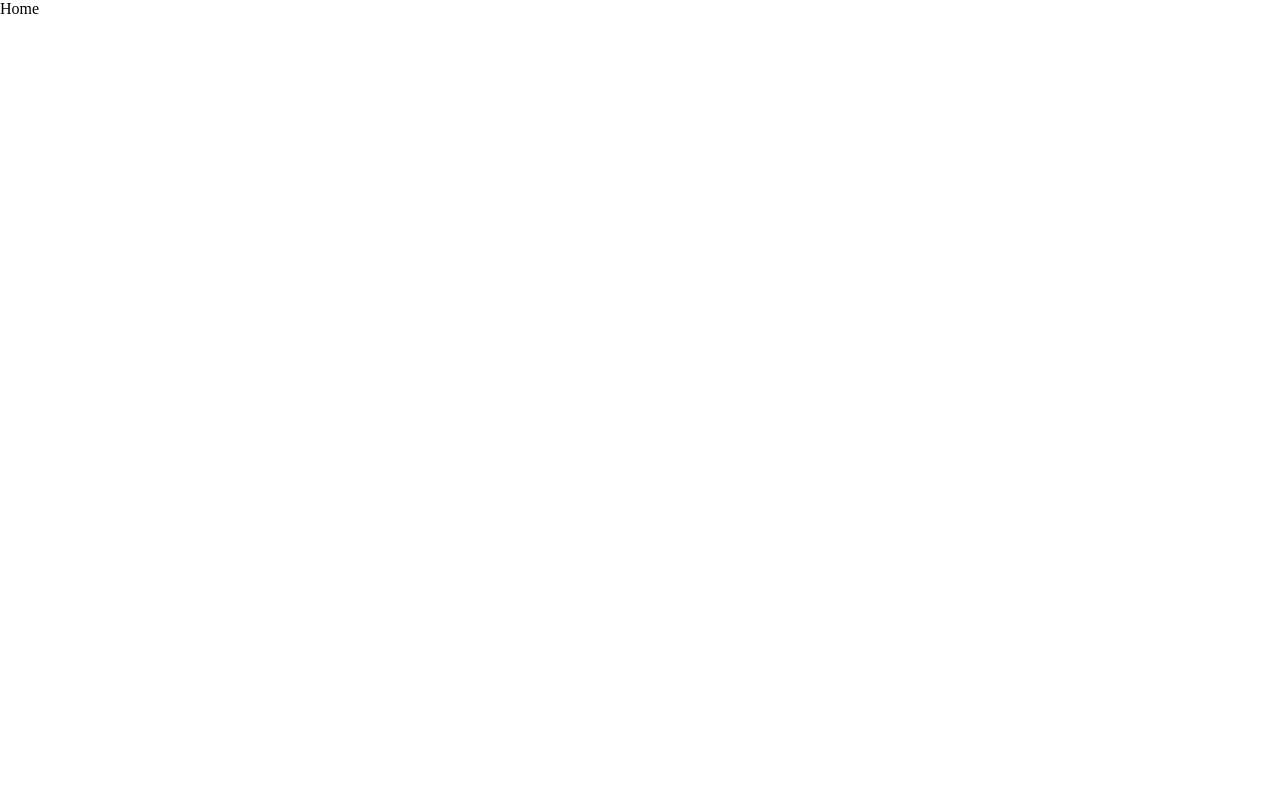
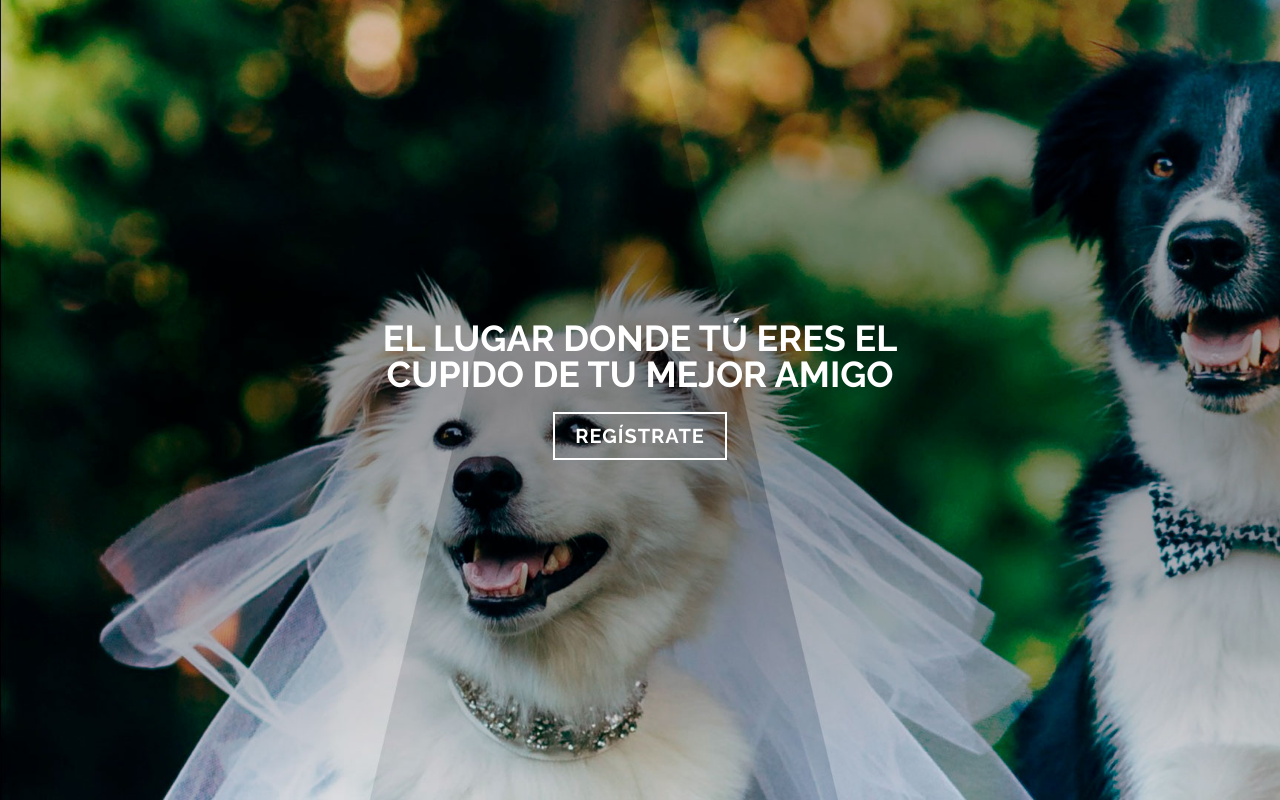
Before and after one commit to ninfanino/bedu-front, a React (Create React App) app: page / in a window 1280 px wide. Built offline with nearby package versions, Linux system fonts and the light colour scheme.

Commit message:
componente header

```diff
--- /dev/null
+++ b/src/components/fonts.css
@@ -0,0 +1 @@
+@import url('https://fonts.googleapis.com/css?family=Raleway:700');
--- /dev/null
+++ b/src/components/home/header.js
@@ -0,0 +1,14 @@
+import React from 'react'
+
+const Header = () => (
+    <div className="Header">
+        <div className="titleHeader">
+            El lugar donde tú eres el cupido de tu mejor amigo
+        </div>
+        <button className="btnHeader">
+            Regístrate
+        </button>
+    </div>
+)
+
+export default Header
--- /dev/null
+++ b/src/components/home/home.css
@@ -0,0 +1,31 @@
+.Header {
+    display: flex;
+    align-items: center;
+    justify-content: center;
+    background: url('/images/banner.jpg');
+    background-size: cover;
+    height: 100vh;
+    flex-direction: column;
+    text-align: center;
+}
+.titleHeader {
+    color: #fff;
+    font-size: 36px;
+    font-weight: 700;
+    line-height: 36px;
+    max-width: 600px;
+    font-family: 'Raleway', sans-serif;
+    text-transform: uppercase;
+}
+.btnHeader {
+    border:2px solid #fff;
+    color: #fff;
+    font-size: 20px;
+    margin: 20px;
+    background: none;
+    padding: 10px 20px;
+    letter-spacing: 1px;
+    font-family: 'Raleway', sans-serif;
+    text-transform: uppercase;
+    cursor: pointer;
+}
--- a/src/pages/home.js
+++ b/src/pages/home.js
@@ -1,7 +1,16 @@
 import React from 'react'
+import Header from '../components/home/header';
+import '../components/fonts.css'
+import '../components/home/home.css'
+
+/*****
+ * Header necesita enviar una funcion para abrir el formulario de registro
+*****/
 
 const Home = () => (
-    <div>Home</div>
+    <div>
+        <Header/>
+    </div>
 )
 
 export default Home
```
